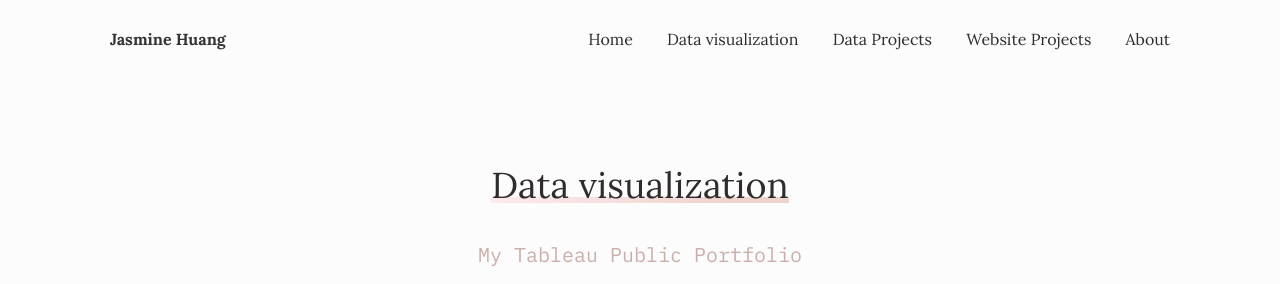
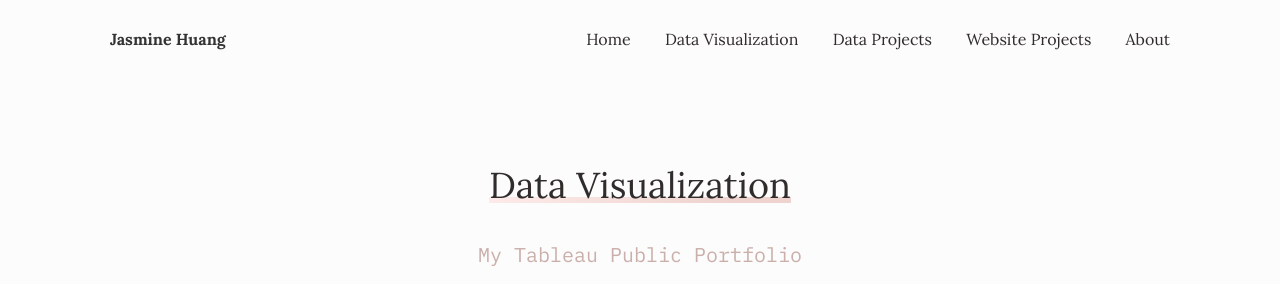
Before and after one commit to thejasmine/thejasminecode, a Jekyll site: the page built from _pages/Viz.md, in a window 1280 px wide. Shown: the top 284 px of the page. Built offline with Jekyll 4.4.1, drawn with Linux system fonts in a browser that asks for light colours.

Commit message:
fix typo

```diff
--- a/_pages/Viz.md
+++ b/_pages/Viz.md
@@ -1,6 +1,6 @@
 ---
 layout: page
-title: Data visualization
+title: Data Visualization
 permalink: /viz/
 order: 1
 ---
```
Also changed, not shown: _pages/about.md (+1 -1 lines).
